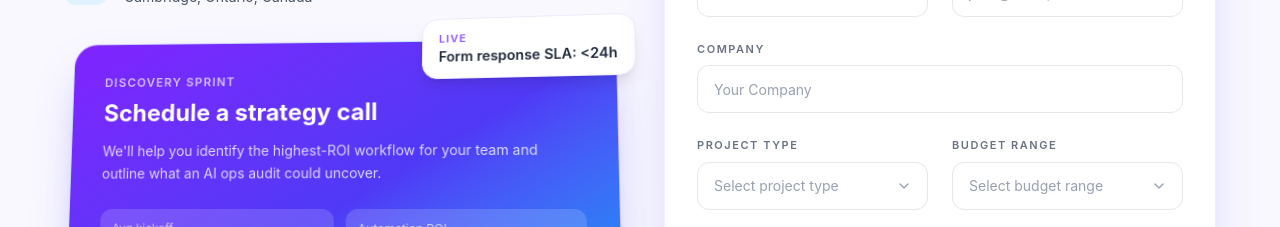
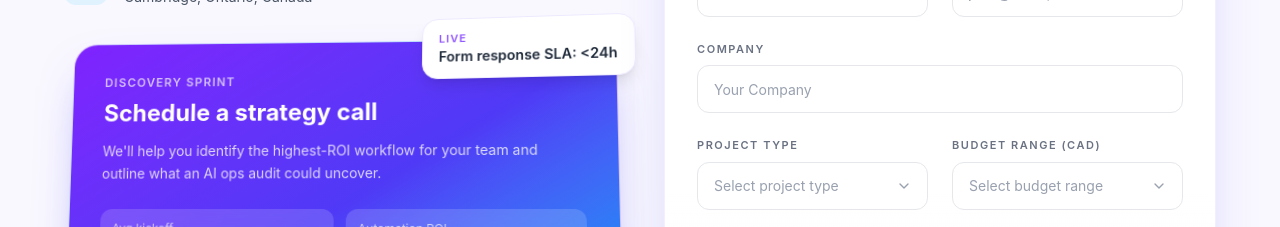
Before and after one commit to Vraj209/klydone-website, a Next.js app: page / in a window 1280 px wide. Shown: the part 10260-10487 px from the top of the page. Built offline with nearby package versions, Linux system fonts and the light colour scheme; a web font is replaced by a local one.

Commit message:
Update amount

```diff
--- a/components/sections/Contact.tsx
+++ b/components/sections/Contact.tsx
@@ -450,7 +450,7 @@ export default function Contact() {
 
             <div>
               <label htmlFor="budget" className={labelClasses}>
-                Budget Range
+                Budget Range (CAD)
               </label>
               <ThemedDropdown
                 id="budget"
```
